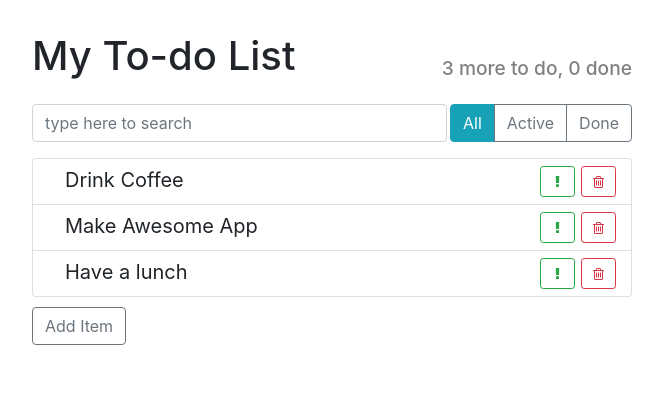
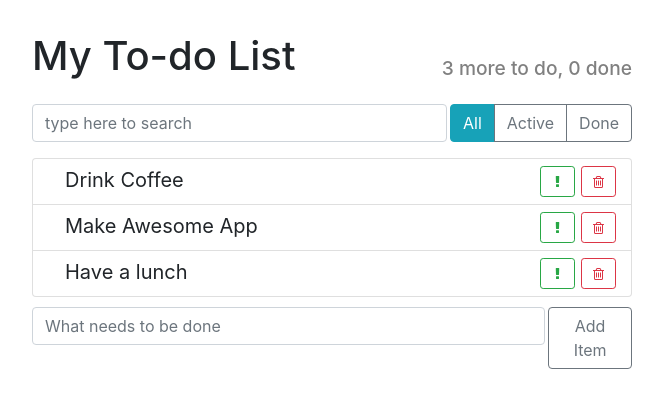
Before and after one commit to Xarizmo/Todo_Bura, a React (Create React App) app: page / in a window 1280 px wide. Shown: the top 408 px of the page, without its empty margins (308-971 px from the left). Built offline with nearby package versions, Linux system fonts and the light colour scheme.

Commit message:
#16 add custom name TodoItem functionality

```diff
--- a/src/Components/ItemAddForm/ItemAddForm.css
+++ b/src/Components/ItemAddForm/ItemAddForm.css
@@ -1,3 +1,7 @@
 .item-add-form {
     margin-top: 10px;
 }
+
+.item-add-form input {
+    margin-right: 3px;
+}
--- a/src/Components/ItemAddForm/ItemAddForm.js
+++ b/src/Components/ItemAddForm/ItemAddForm.js
@@ -2,17 +2,35 @@
 import './ItemAddForm.css';
 
 export default class ItemAddForm extends Component {
+
+  state = {
+    label: ''
+  };
+
+  onLabelChange = (e) => {
+    this.setState({
+      label: e.target.value
+    });
+  };
+
+  onSubmit = (e) => {
+    e.preventDefault();
+    this.props.onAddItem(this.state.label);
+  };
+
   render() {
-    const { onAddItem } = this.props;
-
     return (
-      <div className='item-add-form'>
+      <form className='item-add-form d-flex'
+            onSubmit={this.onSubmit}>
+        <input type="text"
+               className='form-control'
+               onChange={this.onLabelChange}
+               placeholder='What needs to be done' />
         <button
-          className='btn btn-outline-secondary'
-          onClick={() => onAddItem('Hello World')}>
+          className='btn btn-outline-secondary'>
           Add Item
         </button>
-      </div>
+      </form>
     )
   }
 };
```
